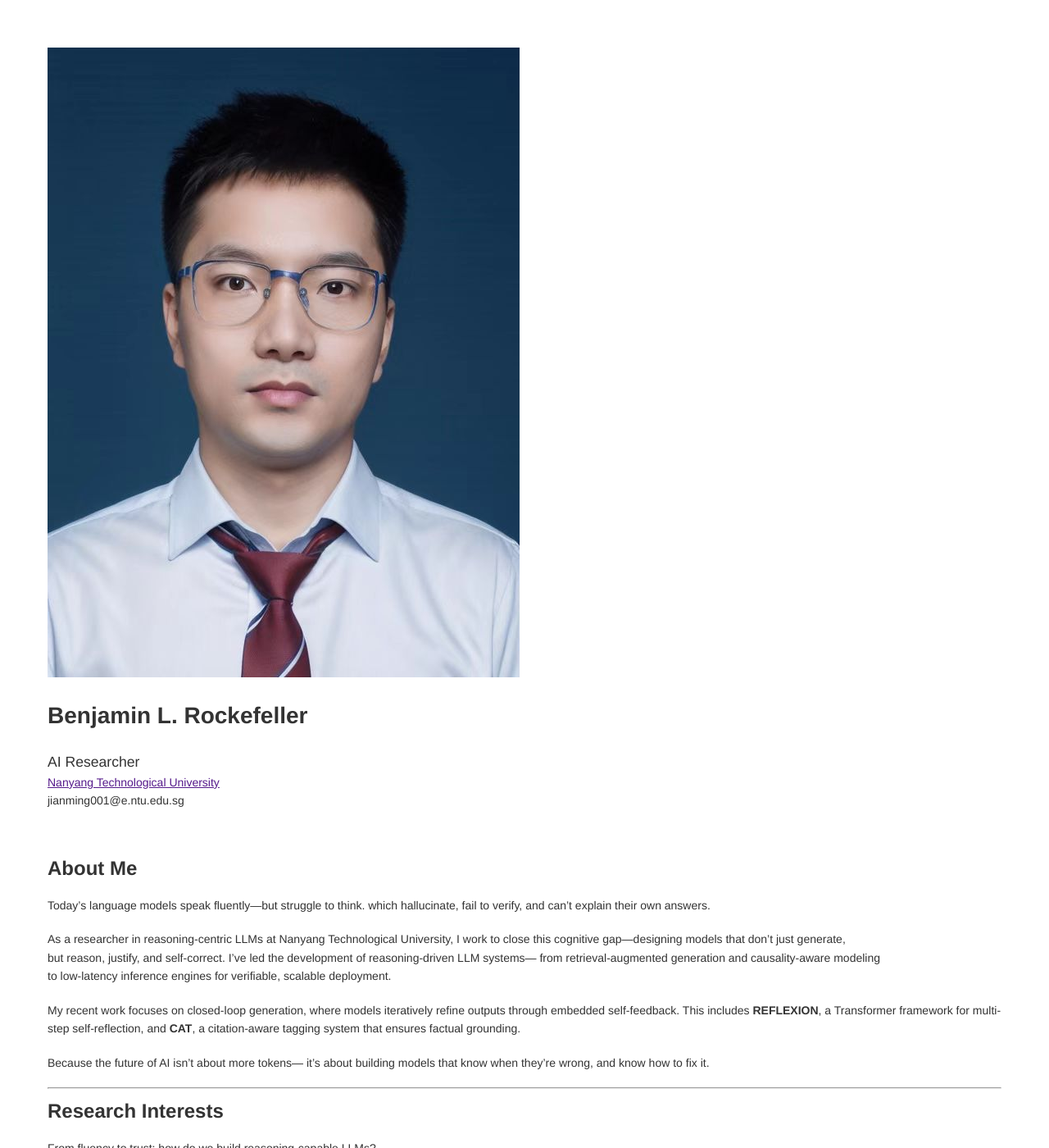
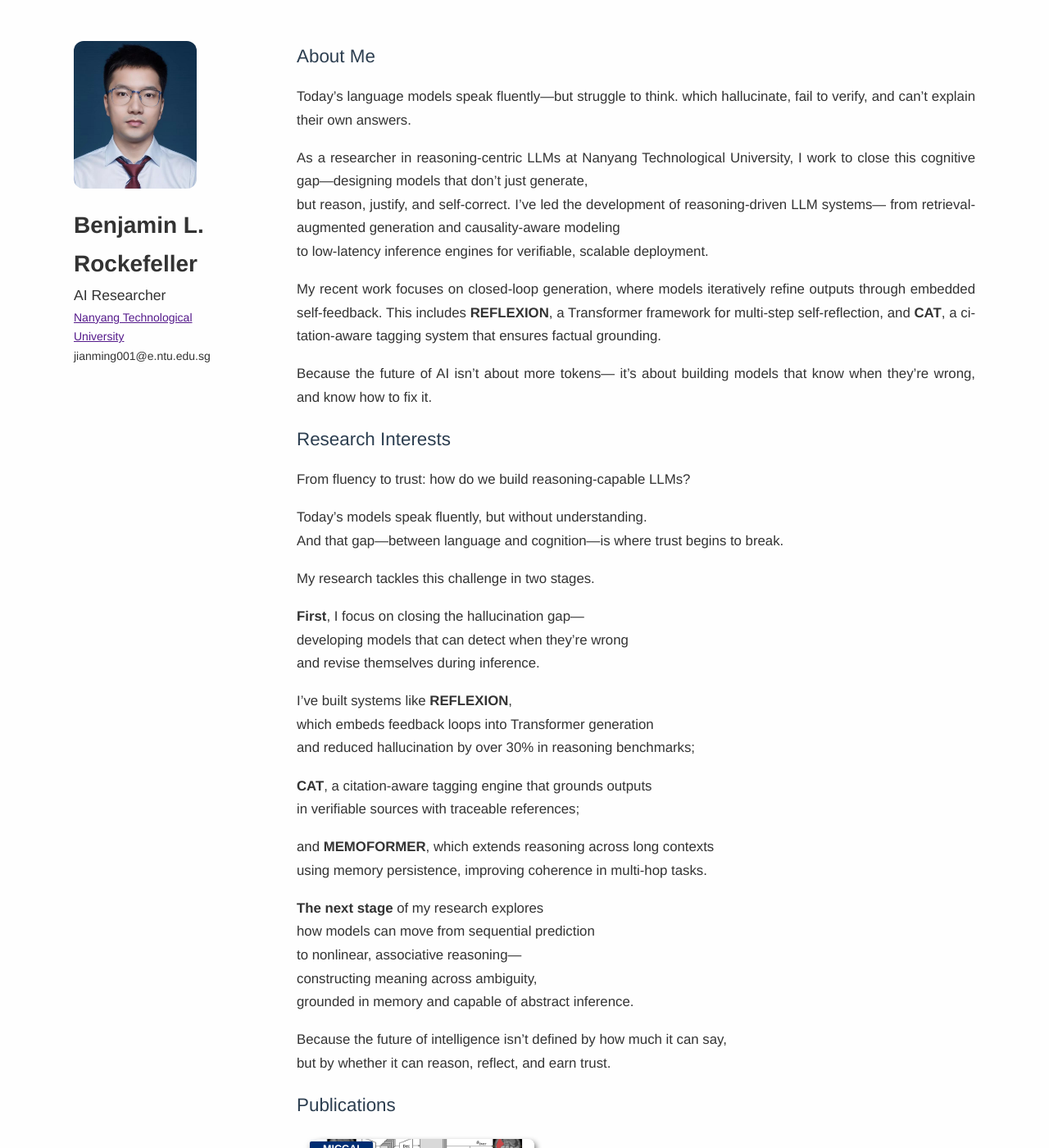
Before and after one commit to BenjaminRockefeller/benjaminrockefeller.github.io, a Jekyll site: the page built from index.md, in a window 1280 px wide and 1400 px high. Shown: the whole window at 82% size. Built offline with Jekyll 4.4.1, drawn with Linux system fonts in a browser that asks for light colours; a style sheet for code colours, icons or effects is not loaded; our own code applies the rules of GitHub Pages for plain Markdown files.

Commit message:
Update minimal-light.scss

```diff
--- a/_sass/minimal-light.scss
+++ b/_sass/minimal-light.scss
@@ -1,89 +1,168 @@
-/* ===== 全局重置 ===== */
+/* ===== 全局样式重置 ===== */
+:root {
+  --primary-color: #2c3e50;
+  --secondary-color: #3498db;
+  --text-color: #333;
+  --bg-color: #fefefe;
+  --card-bg: #fff;
+  --border-color: #e0e0e0;
+}
+
+[data-theme="dark"] {
+  --primary-color: #ecf0f1;
+  --text-color: #f5f5f5;
+  --bg-color: #222;
+  --card-bg: #2d2d2d;
+}
+
+* {
+  margin: 0;
+  padding: 0;
+  box-sizing: border-box;
+}
+
 body {
   font-family: "Helvetica Neue", Arial, sans-serif;
-  font-weight: 400; /* 统一字体粗细 */
-  line-height: 1.6;
-  color: #333;
+  font-weight: 400;
+  line-height: 1.7;
+  color: var(--text-color);
+  background-color: var(--bg-color);
 }
 
-/* ===== 布局调整 ===== */
-.container {
-  max-width: 1000px; /* 缩小整体宽度 */
+/* ===== 主布局结构 ===== */
+.wrapper {
+  display: flex;
+  max-width: 1100px;
   margin: 0 auto;
-  display: grid;
-  grid-template-columns: 160px 1fr; /* 左栏变窄 */
-  gap: 1.2rem; /* 缩小间距 */
-  padding: 1rem;
+  padding-top: 0;
+}
+
+header {
+  width: 220px;
+  position: fixed;
+  padding-right: 1rem;
+}
+
+section {
+  margin-left: 240px;
+  padding-left: 2rem;
+  width: calc(100% - 240px);
+  font-size: 1.05rem;
 }
 
 /* ===== 头像区域 ===== */
-.profile-header {
-  width: 160px;
-}
-
-.avatar {
-  width: 100%;
-  height: auto;
-  border-radius: 8px;
+.image.avatar img {
+  width: 150px;
+  height: 180px;
+  object-fit: cover;
+  border-radius: 12px;
   margin-bottom: 0.8rem;
 }
 
-/* ===== 个人信息 - 严格单行控制 ===== */
+/* ===== 个人信息 ===== */
 .profile-info h1 {
-  font-size: 1.4rem;
-  font-weight: 600; /* 仅姓名加粗 */
-  margin-bottom: 0.4rem;
+  font-size: 1.5rem;
+  font-weight: 600;
+  color: var(--primary-color);
+  margin-bottom: 0.5rem;
 }
 
 .profile-meta {
   font-size: 0.9rem;
-  line-height: 1.4; /* 减小行距 */
+  line-height: 1.5;
+  color: var(--text-color);
 }
 
-.profile-meta > * {
+/* 职位单行显示解决方案 */
+.profile-meta .position-line {
   display: block;
   white-space: nowrap;
-  overflow: hidden;
-  text-overflow: ellipsis;
-  margin: 0.1rem 0; /* 最小化间距 */
+  font-size: 0.85rem;
+  margin: 0.15rem 0;
+  letter-spacing: -0.01em;
 }
 
-/* 强制学校名称单行 */
-.university {
-  font-weight: 400;
-  color: inherit !important;
+/* 学校名称去链接化 */
+.profile-meta .university {
+  color: var(--text-color) !important;
   text-decoration: none !important;
   cursor: text;
+  pointer-events: none;
+  display: block;
+  margin: 0.15rem 0;
 }
 
-/* ===== 正文区域 ===== */
-.main-content {
-  padding-left: 0;
-  font-size: 1.1rem; /* 增大正文字号 */
+.email {
+  font-family: "Roboto Mono", monospace;
+  font-size: 0.8rem;
+  display: block;
+  margin-top: 0.3rem;
 }
 
+/* ===== 内容区域 ===== */
 h2 {
-  font-size: 1.5rem;
-  font-weight: 600; /* 标题加粗 */
-  margin: 0.5rem 0 0.8rem;
+  font-size: 1.4rem;
+  font-weight: 500;
+  color: var(--primary-color);
+  margin: 0 0 1rem;
+  padding: 0;
 }
 
 p {
-  margin-bottom: 1.2rem;
-  font-weight: 400; /* 确保不加粗 */
+  margin-bottom: 1.1rem;
+  text-align: justify;
+  hyphens: auto;
+}
+
+/* 移除所有分隔线 */
+hr {
+  display: none;
 }
 
 /* ===== 响应式设计 ===== */
-@media (max-width: 768px) {
-  .container {
-    grid-template-columns: 1fr;
+@media (max-width: 900px) {
+  .wrapper {
+    flex-direction: column;
   }
 
-  .profile-meta > * {
-    font-size: 0.85rem;
+  header {
+    position: static;
+    width: 100%;
+    padding-right: 0;
+    margin-bottom: 1.5rem;
+    display: flex;
+    justify-content: center;
   }
 
-  .main-content {
+  .profile-header {
+    align-items: center;
+    text-align: center;
+  }
+
+  .image.avatar img {
+    width: 130px;
+    height: 156px;
+  }
+
+  section {
+    margin-left: 0;
+    width: 100%;
+    padding-left: 0;
+  }
+
+  .profile-meta .position-line {
+    font-size: 0.82rem;
+  }
+}
+
+@media (max-width: 480px) {
+  .profile-meta .position-line {
+    font-size: 0.78rem;
+    transform: scale(0.95);
+    transform-origin: left;
+  }
+
+  body {
     font-size: 1rem;
   }
 }
```
